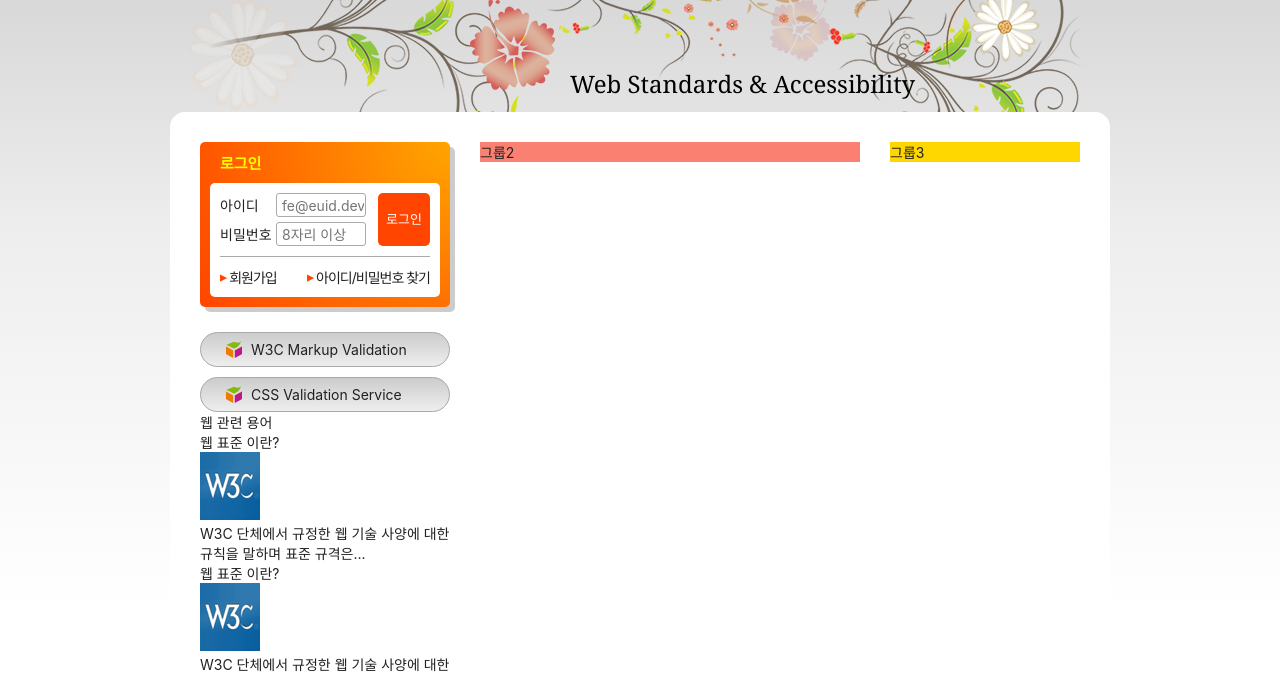
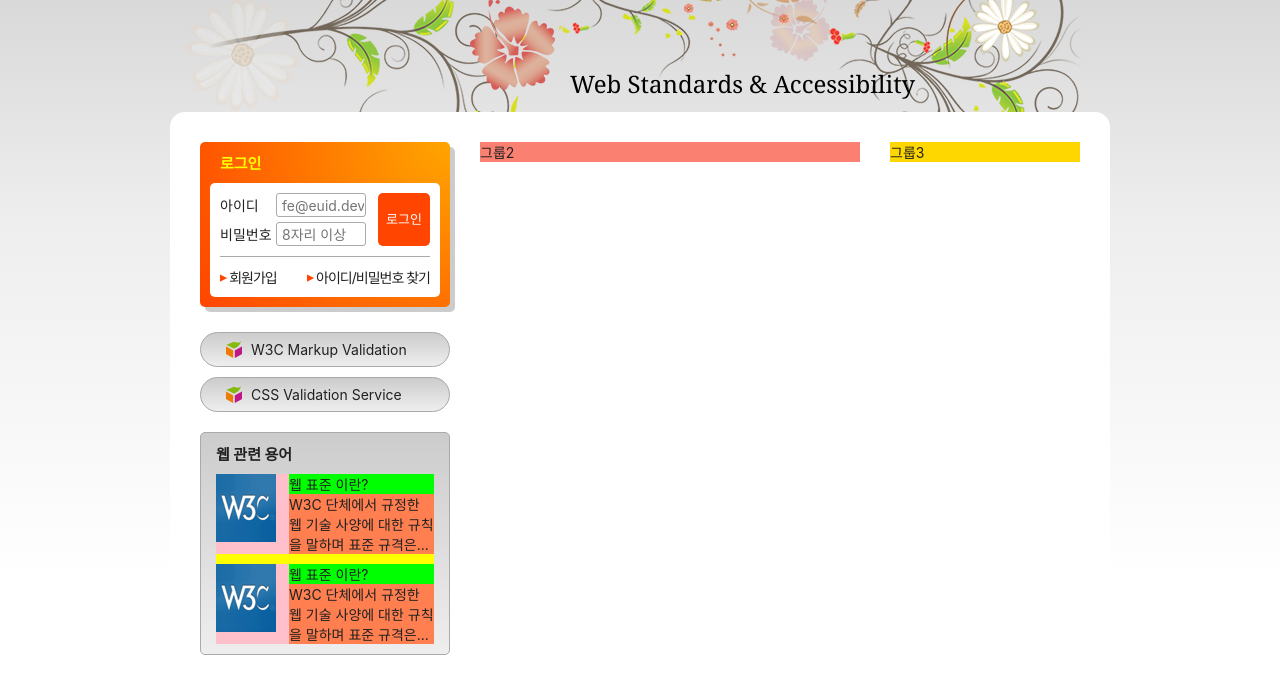
Before and after one commit to BrightSton/HTML5, a plain HTML site: page index.html in a window 1280 px wide. Shown: the part 135-809 px from the top of the page. Drawn offline with Linux system fonts and the light colour scheme; a web font is replaced by a local one.

Commit message:
float을 이용한 기본 레이아웃 구현

```diff
--- a/styles/style.css
+++ b/styles/style.css
@@ -454,6 +454,52 @@ body {
   color: #f00;
 }
 
+/* 웹 관련 용어 */
+.term {
+  /* background-color: yellow; */
+  margin-top: 20px;
+  border: 1px solid #aaa;
+  border-radius: 5px;
+  padding: 10px 15px;
+  background: #ccc linear-gradient(to bottom, #ccc, #eee);
+}
+
+.term-title {
+  font-size: 15px;
+  font-weight: bold;
+}
+
+.term-list {
+  background-color: yellow;
+  margin-top: 10px;
+}
+
+.term-list div {
+  background-color: pink;
+  margin-top: 10px;
+  display: flow-root;
+}
+
+.term-list-subject {
+  background-color: lime;
+  float: right;
+  width: 145px;
+}
+
+.term-list-thumbnail {
+  background-color: purple;
+  float: left;
+}
+.term-list-thumbnail img {
+  vertical-align: middle;
+}
+
+.term-list-brief {
+  background-color: coral;
+  float: right;
+  width: 145px;
+}
+
 /* 슬로건 */
 .slogan {
   background: skyblue;
```
